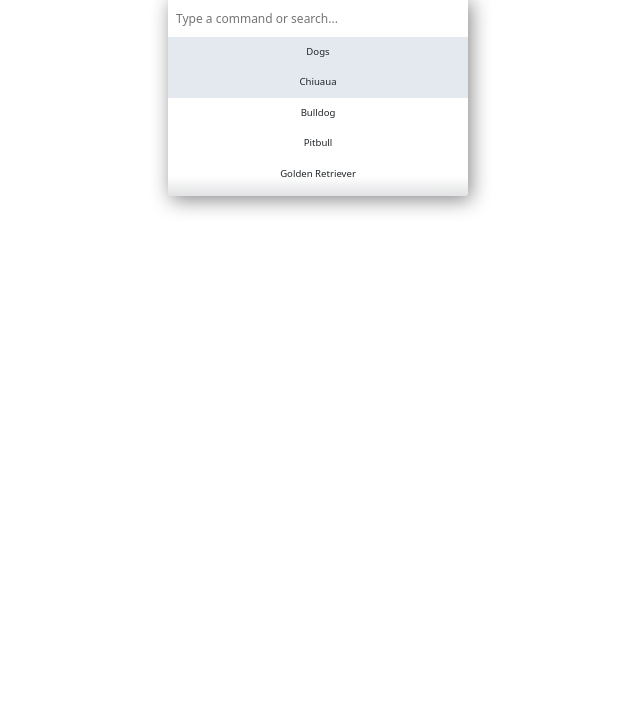
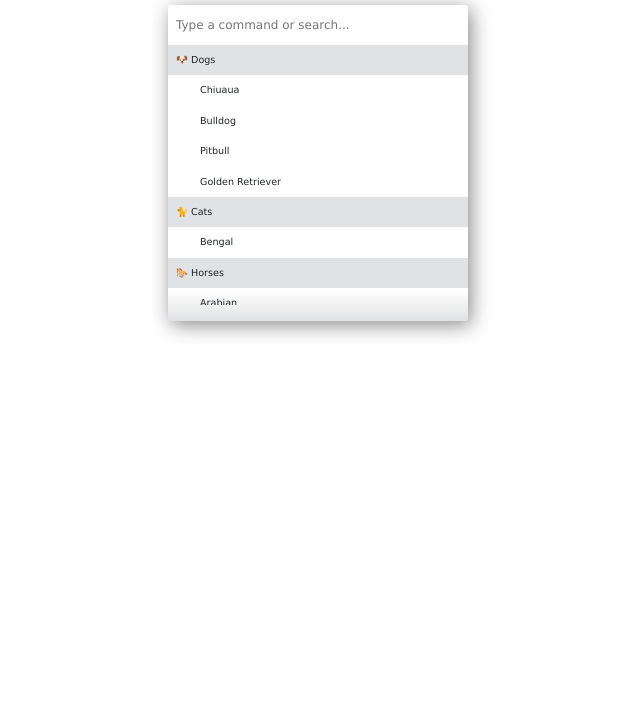
Before and after one commit to navohu/magical-search, a Preact app: page / in a window 1280 px wide. Shown: the part 83-800 px from the top of the page, without its empty margins (322-962 px from the left). Built offline with nearby package versions, Linux system fonts and the light colour scheme.

Commit message:
Style the categories

```diff
--- a/App.js
+++ b/App.js
@@ -10,28 +10,26 @@ const searchClient = algoliasearch(appId, apiKey);
 
 const animals = [
   {
-    category: 'Dogs',
-    breeds: ['Chiuaua', 'Bulldog', 'Pitbull', 'Golden Retriever']
+    category: '🐶 Dogs',
+    breeds: ['Chiuaua', 'Bulldog', 'Pitbull', 'Golden Retriever'],
   },
   {
-    category: 'Cats',
-    breeds: ['Bengal']
+    category: '🐈 Cats',
+    breeds: ['Bengal'],
   },
   {
-    category: 'Horses',
-    breeds: ['Arabian', 'Iceland Pony']
-  }
-]
+    category: '🐎 Horses',
+    breeds: ['Arabian', 'Iceland Pony'],
+  },
+];
 
 class App extends Component {
   render() {
     return (
       <div className="wrapper">
-        <h1 class="pt-2 pb-3">Magical Search</h1>
+        <h1 class="pt-3 pb-3">Magical Search</h1>
         <div class="autocomplete">
-          <Autocomplete
-            animals={animals}
-          />
+          <Autocomplete animals={animals} />
         </div>
       </div>
     );
--- a/Autocomplete.js
+++ b/Autocomplete.js
@@ -1,5 +1,6 @@
 import { useState } from 'react';
 import React from 'react';
+import 'bootstrap/dist/css/bootstrap.min.css';
 
 const AutoComplete = ({ animals }) => {
   const [filteredSuggestions, setFilteredSuggestions] = useState([]);
@@ -75,6 +76,55 @@ const AutoComplete = ({ animals }) => {
               // The animal category
               <>
                 <li
+                  className={(className, 'animal-category')}
+                  key={animal.category}
+                  onClick={onClick}
+                >
+                  {animal.category}
+                </li>
+
+                <ul class="suggestions">
+                  {animal.breeds.map((breed, index) => {
+                    let className;
+
+                    // Flag the active suggestion with a class
+                    if (index === activeSuggestionIndex) {
+                      className = 'suggestion-active';
+                    }
+                    // The breeds
+                    return (
+                      <li
+                        className={(className, 'breed')}
+                        key={breed}
+                        onClick={onClick}
+                      >
+                        {breed}
+                      </li>
+                    );
+                  })}
+                </ul>
+              </>
+            );
+          })}
+        </ul>
+      );
+    }
+
+    return filteredSuggestions.length ? (
+      <ul class="suggestions">
+        {filteredSuggestions.map((animal, index) => {
+          let className;
+
+          // Flag the active suggestion with a class
+          if (index === activeSuggestionIndex) {
+            className = 'suggestion-active';
+          }
+
+          return (
+            // The animal category
+            animal.breeds.length ? (
+              <>
+                <li
                   className={className}
                   key={animal.category}
                   onClick={onClick}
@@ -92,36 +142,18 @@ const AutoComplete = ({ animals }) => {
                     }
                     // The breeds
                     return (
-                      <li className={className} key={breed} onClick={onClick}>
+                      <li
+                        className={(className, 'breed')}
+                        key={breed}
+                        onClick={onClick}
+                      >
                         {breed}
                       </li>
                     );
                   })}
                 </ul>
               </>
-            );
-          })}
-        </ul>
-      );
-    }
-    console.log(filteredSuggestions);
-    return filteredSuggestions.length ? (
-      <ul class="suggestions">
-        {filteredSuggestions.map((animal, index) => {
-          let className;
-
-          // Flag the active suggestion with a class
-          if (index === activeSuggestionIndex) {
-            className = 'suggestion-active';
-          }
-
-          return (
-            // The animal category
-            <>
-              <li className={className} key={animal.category} onClick={onClick}>
-                {animal.category}
-              </li>
-
+            ) : (
               <ul class="suggestions">
                 {animal.breeds.map((breed, index) => {
                   let className;
@@ -132,13 +164,17 @@ const AutoComplete = ({ animals }) => {
                   }
                   // The breeds
                   return (
-                    <li className={className} key={breed} onClick={onClick}>
+                    <li
+                      className={(className, 'breed')}
+                      key={breed}
+                      onClick={onClick}
+                    >
                       {breed}
                     </li>
                   );
                 })}
               </ul>
-            </>
+            )
           );
         })}
       </ul>
--- a/style.css
+++ b/style.css
@@ -26,7 +26,15 @@ body {
   display: flex;
   flex-direction: column;
   align-items: center;
-  text-align: center;
+  /* text-align: center; */
+}
+
+.animal-category {
+  background-color: #1a202c21;
+}
+
+.breed {
+  padding-left: 2rem !important;
 }
 
 .wrapper h2 {
@@ -63,7 +71,7 @@ input {
   border-top-width: 0;
   list-style: none;
   margin-top: 0;
-  max-height: 143px;
+  max-height: 260px;
   overflow-y: auto;
   padding: 0;
 }
```
